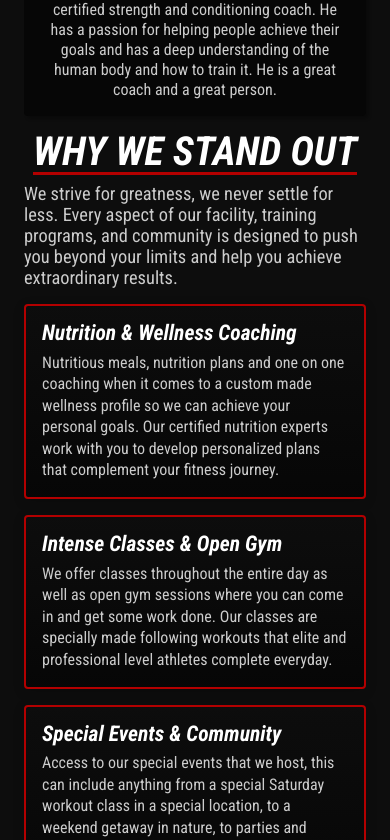
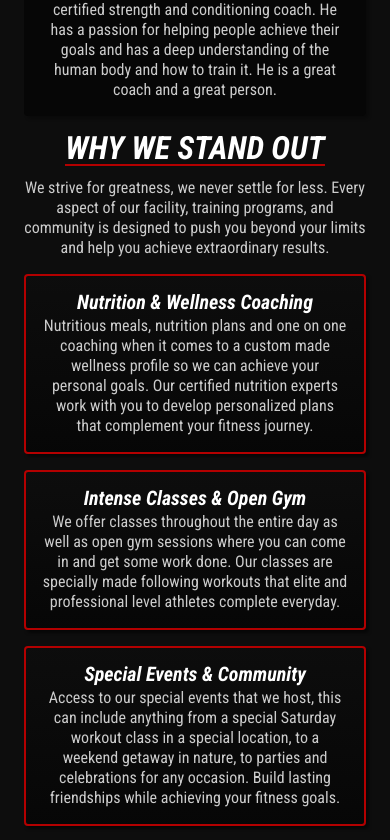
Before and after one commit to gilmerperez/kingdom-movement, a React (Vite) app: page / in a window 390 px wide. Shown: the part 1457-2297 px from the top of the page. Built offline with nearby package versions, Linux system fonts and the light colour scheme.

Commit message:
Optimized why us component

```diff
--- a/src/components/WhyUs/WhyUs.jsx
+++ b/src/components/WhyUs/WhyUs.jsx
@@ -1,13 +1,14 @@
 import styles from "./WhyUs.module.css";
-import { useEffect, useRef } from "react";
+import { useRef, useEffect } from "react";
 
 function WhyUs() {
-  // Scroll animation
-  const sectionRef = useRef(null);
+  // * Scroll animation refs
   const titleRef = useRef(null);
   const descriptionRef = useRef(null);
   const cardRefs = useRef([]);
+  const sectionRef = useRef(null);
 
+  // * Scroll animation
   useEffect(() => {
     const observer = new IntersectionObserver(
       (entries) => {
@@ -37,22 +38,20 @@ function WhyUs() {
         rootMargin: "0px 0px -50px 0px",
       }
     );
-
     // Observe title and description
     if (titleRef.current) observer.observe(titleRef.current);
     if (descriptionRef.current) observer.observe(descriptionRef.current);
-
     // Observe all cards
     cardRefs.current.forEach((card) => {
       if (card) observer.observe(card);
     });
-
+    // Cleanup
     return () => {
       observer.disconnect();
     };
   }, []);
 
-  // Function to add card refs
+  // * Function to add card refs
   const addCardRef = (el) => {
     if (el && !cardRefs.current.includes(el)) {
       cardRefs.current.push(el);
@@ -62,20 +61,22 @@ function WhyUs() {
   return (
     <>
       <section ref={sectionRef} className={styles.whyUsSection}>
-        <div className={styles.container}>
+        <div className={styles.whyUsContainer}>
+          {/* Introduction */}
+          <section className={styles.whyUsIntroduction}>
             {/* Title */}
-          <h2 ref={titleRef} className={styles.title}>
+            <h2 ref={titleRef} className={styles.whyUsTitle}>
               WHY WE STAND OUT
             </h2>
-
             {/* Description */}
-          <p ref={descriptionRef} className={styles.description}>
+            <p ref={descriptionRef} className={styles.whyUsDescription}>
               We strive for greatness, we never settle for less. Every aspect of our facility, training programs, and
               community is designed to push you beyond your limits and help you achieve extraordinary results.
             </p>
+          </section>
 
           {/* Benefits grid */}
-          <div className={styles.benefitsGrid}>
+          <section className={styles.benefitsGrid}>
             {/* Nutrition & wellness coaching */}
             <div ref={addCardRef} className={styles.benefitCard}>
               <h3 className={styles.cardTitle}>Nutrition & Wellness Coaching</h3>
@@ -85,7 +86,6 @@ function WhyUs() {
                 personalized plans that complement your fitness journey.
               </p>
             </div>
-
             {/* Intense classes & open gym */}
             <div ref={addCardRef} className={styles.benefitCard}>
               <h3 className={styles.cardTitle}>Intense Classes & Open Gym</h3>
@@ -95,7 +95,6 @@ function WhyUs() {
                 athletes complete everyday.
               </p>
             </div>
-
             {/* Special events & community */}
             <div ref={addCardRef} className={styles.benefitCard}>
               <h3 className={styles.cardTitle}>Special Events & Community</h3>
@@ -105,7 +104,6 @@ function WhyUs() {
                 occasion. Build lasting friendships while achieving your fitness goals.
               </p>
             </div>
-
             {/* Expert level equipment */}
             <div ref={addCardRef} className={styles.benefitCard}>
               <h3 className={styles.cardTitle}>Expert Level Equipment</h3>
@@ -115,7 +113,6 @@ function WhyUs() {
                 technology and equipment used by professional athletes.
               </p>
             </div>
-
             {/* Personalized training programs*/}
             <div ref={addCardRef} className={styles.benefitCard}>
               <h3 className={styles.cardTitle}>Personalized Training Programs</h3>
@@ -125,7 +122,7 @@ function WhyUs() {
                 plan to help you achieve optimum results.
               </p>
             </div>
-          </div>
+          </section>
         </div>
       </section>
     </>
--- a/src/components/WhyUs/WhyUs.module.css
+++ b/src/components/WhyUs/WhyUs.module.css
@@ -1,56 +1,53 @@
 .whyUsSection {
   width: 100%;
+  display: flex;
   margin: 0 auto;
   max-width: 1200px;
+  align-items: center;
+  justify-content: center;
 }
 
-.container {
+.whyUsContainer {
   display: flex;
   align-items: center;
   flex-direction: column;
   justify-content: center;
 }
 
+/* Introduction */
+.whyUsIntroduction {
+  text-align: center;
+  margin-bottom: 1rem;
+}
+
 /* Title */
-.title {
+.whyUsTitle {
   opacity: 0;
   font-size: 3.5rem;
   filter: blur(10px);
-  font-style: italic;
-  margin-bottom: 0.5rem;
+  display: inline-block;
+  transition: 0.5s ease;
+  margin-bottom: 0.75rem;
   transform: translateY(30px);
-  transition: all 1s ease-out;
   border-bottom: 3px solid var(--primary);
 }
 
-.title.animateTitle {
-  opacity: 1;
-  filter: blur(0);
-  transform: translateY(0);
-}
-
 /* Description */
-.description {
+.whyUsDescription {
   opacity: 0;
+  max-width: 800px;
+  line-height: 1.25;
   filter: blur(10px);
-  max-width: 1000px;
-  font-size: 1.35rem;
-  margin-bottom: 1.5rem;
+  font-size: 1.25rem;
+  transition: 0.5s ease;
   transform: translateY(30px);
-  transition: all 1s ease-out;
   color: var(--text-secondary);
-}
-
-.description.animateDescription {
-  opacity: 1;
-  filter: blur(0);
-  transform: translateY(0);
 }
 
 /* Benefits grid */
 .benefitsGrid {
+  gap: 1rem;
   width: 100%;
-  gap: 1.25rem;
   display: flex;
   flex-wrap: wrap;
   align-items: center;
@@ -64,16 +61,48 @@
   padding: 1rem;
   min-width: 500px;
   max-width: 400px;
-  border-radius: 8px;
-  transition: 0.3s ease-in;
+  text-align: center;
+  transition: 0.5s ease;
+  border-radius: 0.25rem;
   transform: translateX(-100px);
+  box-shadow: var(--shadow-small);
   border: 2px solid var(--primary);
-  box-shadow: 0 3px 12px rgba(0, 0, 0, 0.15);
-  transition: all 1s cubic-bezier(0.25, 0.46, 0.45, 0.94) 0.5s;
   background: linear-gradient(to top, var(--header-bg-color), var(--bg-color));
 }
 
-/* Alternate card animations */
+/* Dark mode hover */
+html[data-theme="dark"] .benefitCard:hover {
+  background: linear-gradient(to top, var(--primary), var(--header-bg-color));
+}
+
+/* Card title */
+.cardTitle {
+  font-size: 1.75rem;
+  transition: 0.3s ease;
+  margin-bottom: 0.25rem;
+}
+
+/* Card text */
+.cardText {
+  line-height: 1.25;
+  font-size: 1.25rem;
+  transition: 0.3s ease;
+  color: var(--text-secondary);
+}
+
+/* Animations */
+.whyUsTitle.animateTitle {
+  opacity: 1;
+  filter: blur(0);
+  transform: translateY(0);
+}
+
+.whyUsDescription.animateDescription {
+  opacity: 1;
+  filter: blur(0);
+  transform: translateY(0);
+}
+
 .benefitCard:nth-child(even) {
   transform: translateX(100px);
 }
@@ -83,53 +112,18 @@
   transform: translateX(0);
 }
 
-.benefitCard:hover {
-  transform: translateY(-5px);
-  box-shadow: 0 5px 15px rgba(0, 0, 0, 0.3);
-}
-
-/* Dark mode hover */
-html[data-theme="dark"] .benefitCard:hover {
-  background: linear-gradient(to top, var(--primary), var(--bg-color));
-}
-
-/* Card title */
-.cardTitle {
-  font-size: 1.75rem;
-  display: inline-block;
-  margin-bottom: 0.25rem;
-  padding-bottom: 0.25rem;
-}
-
-/* Card text */
-.cardText {
-  line-height: 1.35;
-  font-size: 1.25rem;
-  color: var(--text-secondary);
-}
-
 /* Tablet responsiveness */
 @media (max-width: 768px) {
-  .title {
-    font-size: 3rem;
+  .whyUsTitle {
+    font-size: 2.5rem;
   }
 
-  .description {
-    font-size: 1.25rem;
-    margin-bottom: 1rem;
-  }
-
-  .benefitsGrid {
-    gap: 1rem;
-  }
-
-  .benefitCard {
-    border-radius: 6px;
+  .whyUsDescription {
+    font-size: 1.15rem;
   }
 
   .cardTitle {
     font-size: 1.5rem;
-    margin-bottom: 0.25rem;
   }
 
   .cardText {
@@ -139,21 +133,21 @@ html[data-theme="dark"] .benefitCard:hover {
 
 /* Mobile responsiveness */
 @media (max-width: 480px) {
-  .title {
-    font-size: 2.5rem;
+  .whyUsTitle {
+    font-size: 2rem;
+    border-bottom: 2px solid var(--primary);
   }
 
-  .description {
-    font-size: 1.15rem;
+  .whyUsDescription {
+    font-size: 1rem;
   }
 
   .benefitCard {
     min-width: 100%;
-    border-radius: 4px;
   }
 
   .cardTitle {
-    font-size: 1.35rem;
+    font-size: 1.25rem;
   }
 
   .cardText {
```
Lines whose indentation alone changed are shown as unchanged.
